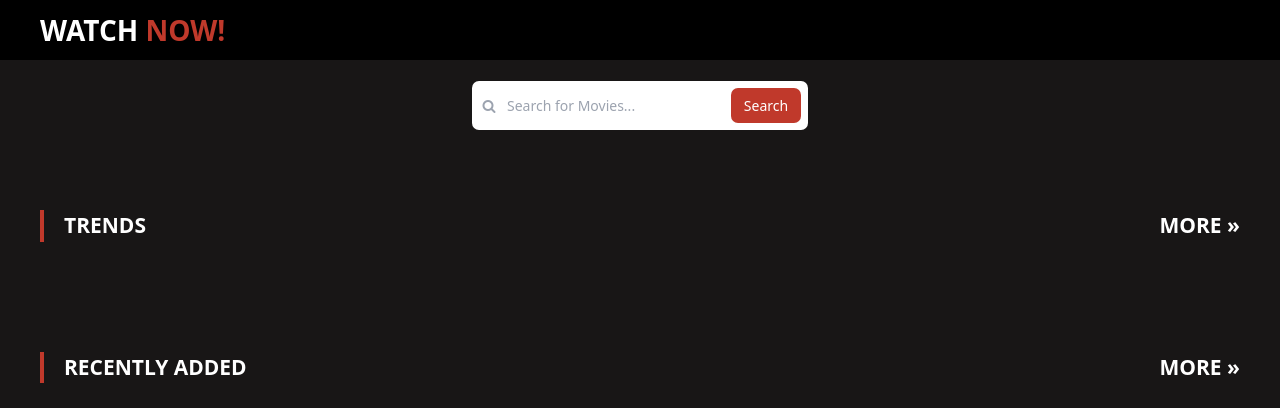
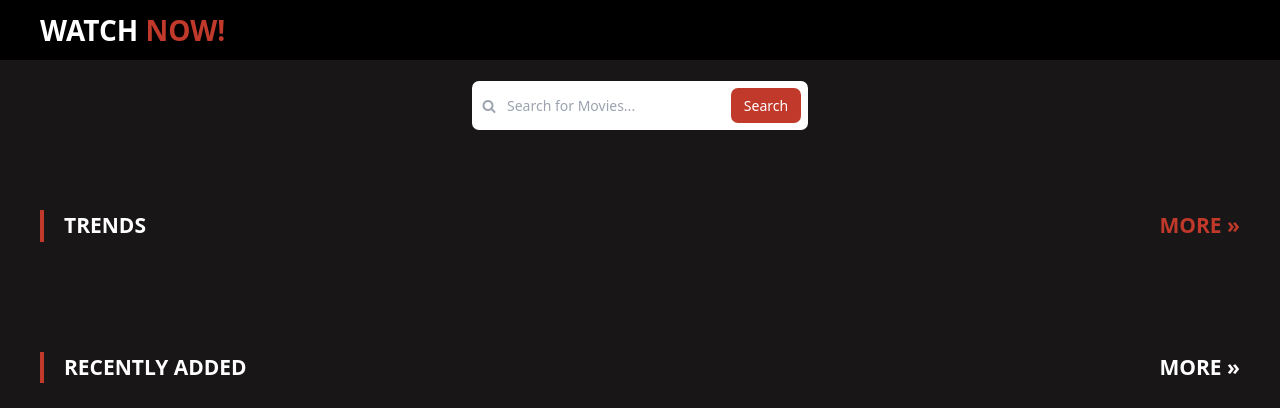
Before and after one commit to sherif-abdallah/Now-Tv, a Django app: page / in a window 1280 px wide, with the pointer over the restyled element. Shown: the top 408 px of the page. Run offline with Django 3.2, Linux system fonts and the light colour scheme; data comes from the database, SQL or seed files in the repository; some libraries are stand-ins or nearby versions.

Commit message:
Update movie_list.html

```diff
--- a/movie/templates/movie/movie_list.html
+++ b/movie/templates/movie/movie_list.html
@@ -56,6 +56,9 @@
 
   .round {
     border-radius: 50%;
+  }
+  #view_more a:hover{
+    color: #c0392b;
   }
 </style>
 {% endblock head %} {% block body %}
```
